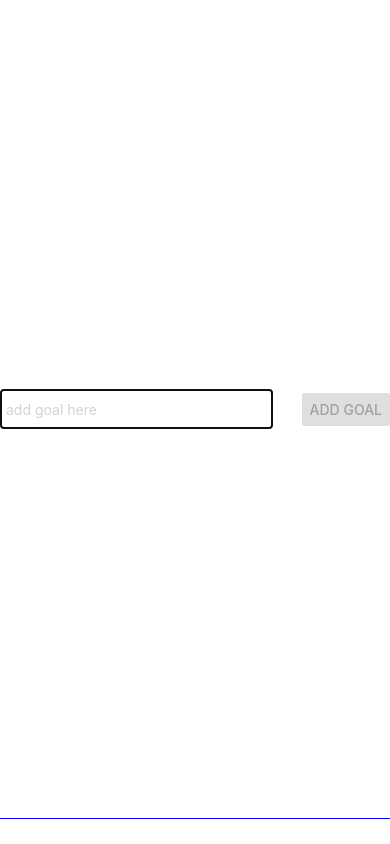
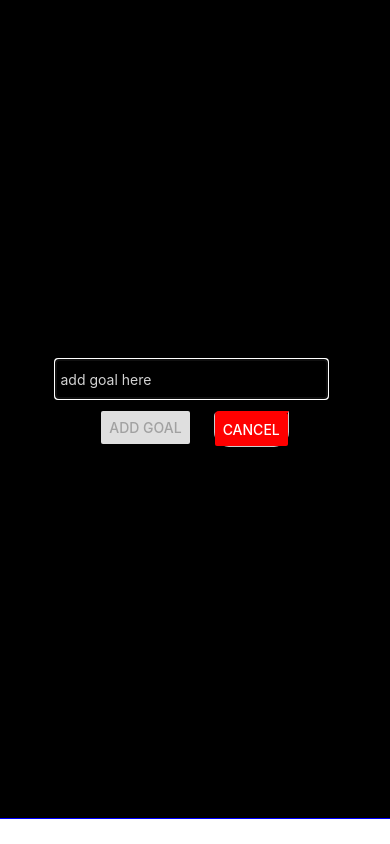
Before and after one commit to BaseBenjamin13/first-mobile-app, a React Native app: screen / in a window 390 px wide. Both pictures are taken after a click on the button "ADD A GOAL". Built offline with nearby package versions, Linux system fonts and the light colour scheme.

Commit message:
styled add goal modal

```diff
--- a/App.js
+++ b/App.js
@@ -55,6 +55,7 @@ const styles = StyleSheet.create({
         flex: 1,
         paddingTop: 50,
         paddingHorizontal: 16,
+        backgroundColor: 'black',
     },
     goalsContainer: {
         flex: 4,
--- a/components/GoalInput.js
+++ b/components/GoalInput.js
@@ -26,8 +26,15 @@ function GoalInput({ addGoalHandler, modalIsVisible, setModalIsVisible }) {
                 placeholder='add goal here'
                 placeholderTextColor='lightgray'
                 ></TextInput>
-                <Button disabled={enteredGoalText !== '' ? false : true}
-                title="Add Goal" onPress={addGoal} />
+                <View style={styles.buttonContainer}>
+                    <View style={styles.addGoalButton}>
+                        <Button disabled={enteredGoalText !== '' ? false : true}
+                        title="Add Goal" onPress={addGoal} />
+                    </View>
+                    <View style={styles.cancelGoalButton}>
+                        <Button color="red" title="Cancel"/>
+                    </View>
+                </View>
             </View>
         </Modal>
     )
@@ -37,9 +44,10 @@ export default GoalInput
 
 const styles = StyleSheet.create({
     inputContainer: {
+        backgroundColor: 'black',
         flex: 1,
-        flexDirection: 'row',
-        justifyContent: 'space-between',
+        flexDirection: 'column',
+        justifyContent: 'center',
         alignItems: 'center',
         marginBottom: 25,
         borderBottomWidth: 1,
@@ -53,4 +61,22 @@ const styles = StyleSheet.create({
         padding: 5,
         width: '70%'
     },
+    buttonContainer: {
+        flexDirection: 'row',
+    },
+    addGoalButton: {
+        margin: 12,
+    },
+    cancelGoalButton: {
+        margin: 12,
+        color: 'red',
+        borderWidth: 1,
+        borderColor: '#cccccc',
+        borderRadius: 15,
+        borderTopEndRadius: 0,
+        borderTopStartRadius: 5,
+        // borderBottomEndRadius: 15,
+        borderTopColor: 'red',
+        borderTopWidth: 2,
+    },
 });
```
